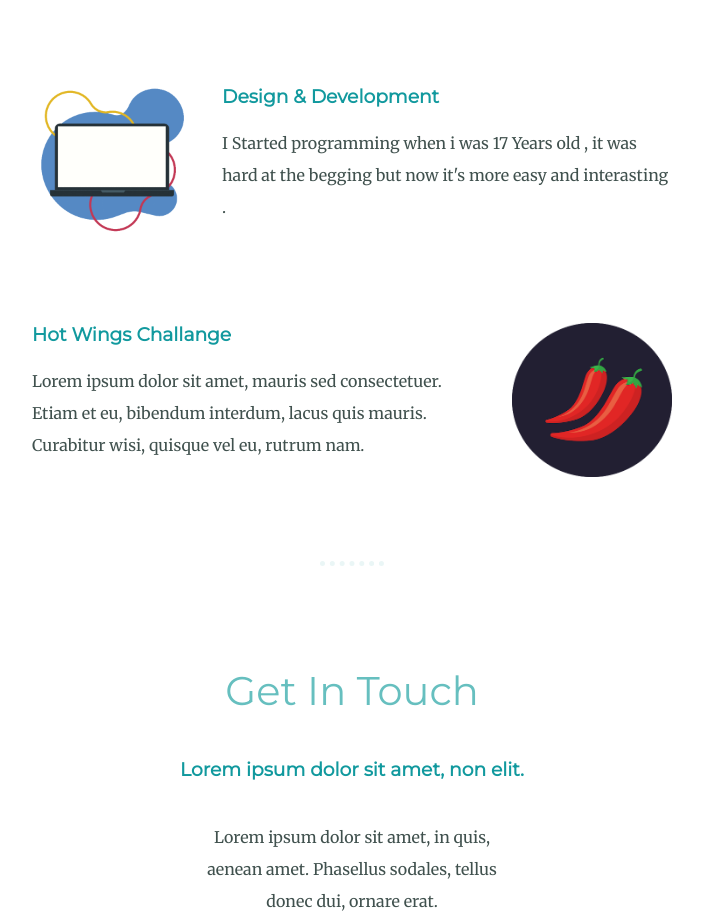
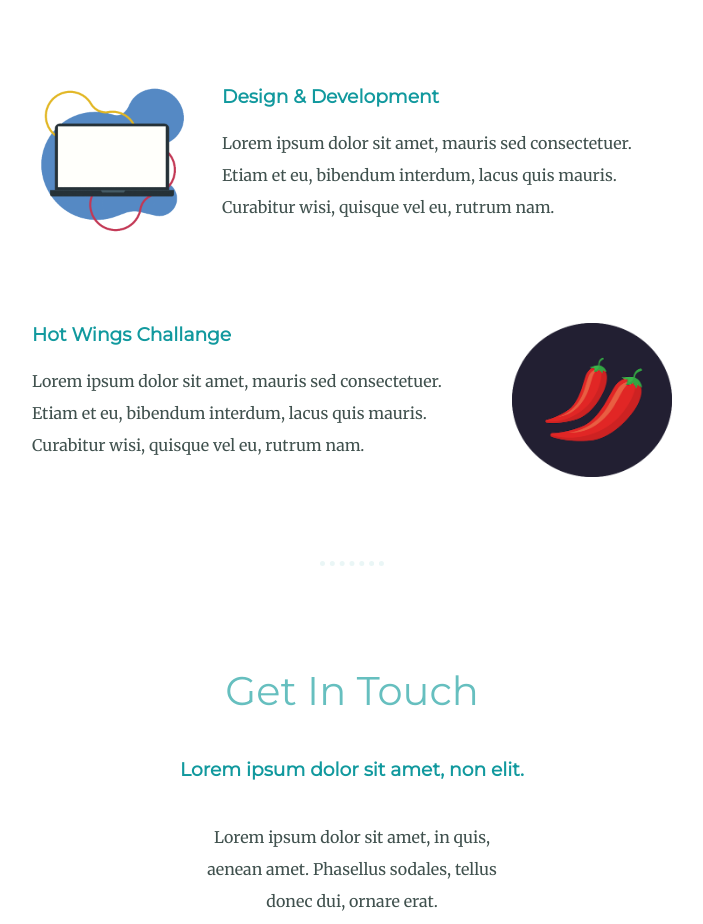
Before and after one commit to mostafazidan/personalSite, a plain HTML site: page index.html in a window 1280 px wide. Shown: the part 1560-2484 px from the top of the page, without its empty margins (288-991 px from the left). Drawn offline with Linux system fonts and the light colour scheme.

Commit message:
Update index.html

```diff
--- a/index.html
+++ b/index.html
@@ -28,7 +28,7 @@
               <div class="skill-row">
                 <img class="code-img" src="images/giphy.gif" alt="">
                 <h3>Design & Development</h3>
-                <p>I Started programming when i was 17 Years old , it was hard at the begging but now it's more easy and interasting  .</p>
+                <p >Lorem ipsum dolor sit amet, mauris sed consectetuer. Etiam et eu, bibendum interdum, lacus quis mauris. Curabitur wisi, quisque vel eu, rutrum nam.</p>
               </div>
               <div class="skill-row">
                 <img class="chili-img" src="images/chillies.png" alt="">
```
